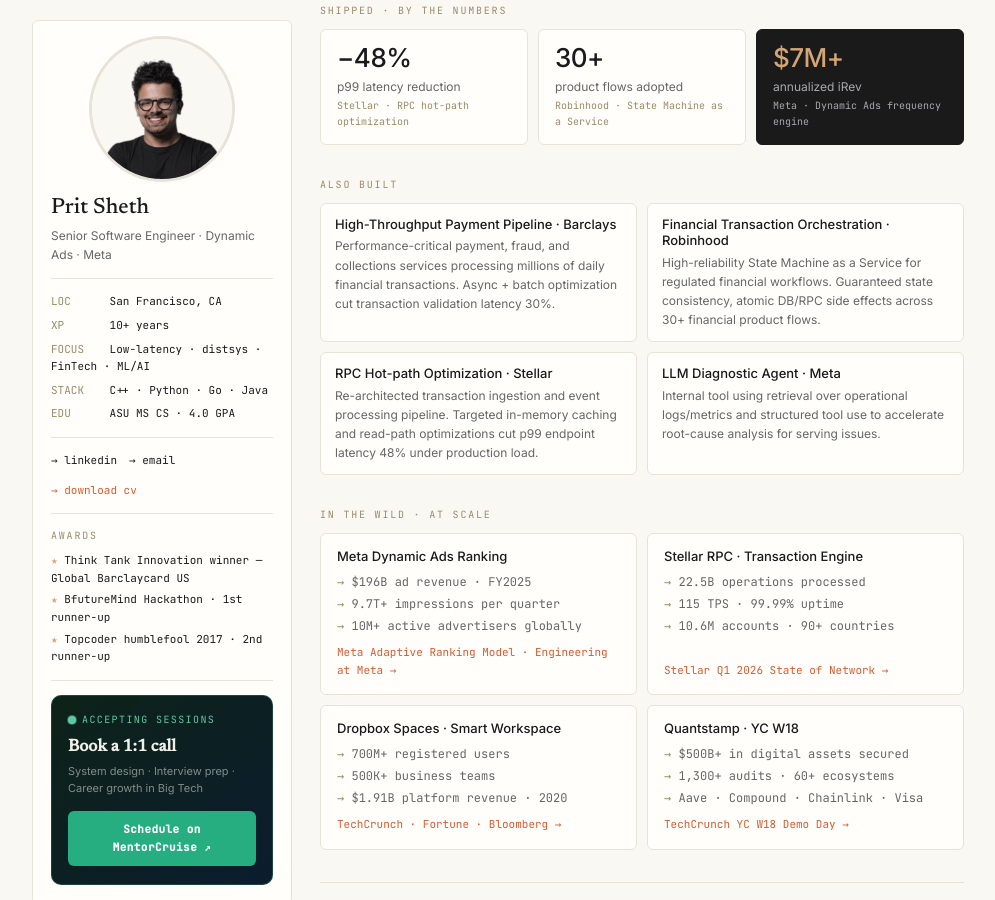
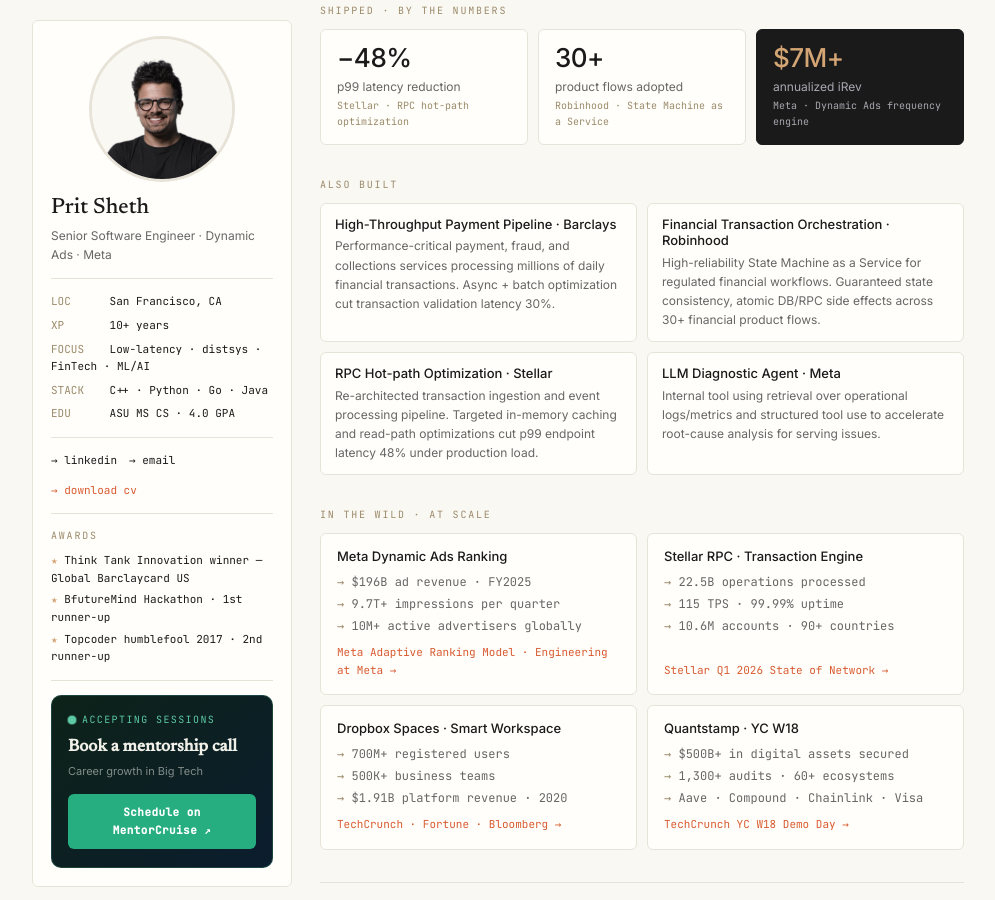
Before and after one commit to psheth9/psheth9.github.io, a Jekyll site: the page built from index.html, in a window 1280 px wide and 900 px high, scrolled down 574 px. Shown: the whole window, without its empty margins (142-1137 px from the left). Built offline with Jekyll 4.4.1, drawn with Linux system fonts in a browser that asks for light colours.

Commit message:
Update mentoring widget copy: rename to mentorship call, remove interview prep/system design
Co-Authored-By: Claude Sonnet 4.6 <noreply@anthropic.com>

```diff
--- a/index.html
+++ b/index.html
@@ -58,8 +58,8 @@ description: Senior Software Engineer focused on low-latency distributed systems
         <span class="mentoring-dot"></span>
         <span>accepting sessions</span>
       </div>
-      <p class="mentoring-widget__hed">Book a 1:1 call</p>
-      <p class="mentoring-widget__sub">System design · Interview prep · Career growth in Big Tech</p>
+      <p class="mentoring-widget__hed">Book a mentorship call</p>
+      <p class="mentoring-widget__sub">Career growth in Big Tech</p>
       <a href="https://mentorcruise.com/mentor/pritsheth/"
          class="mentoring-widget__btn"
          target="_blank" rel="noopener noreferrer">
```
